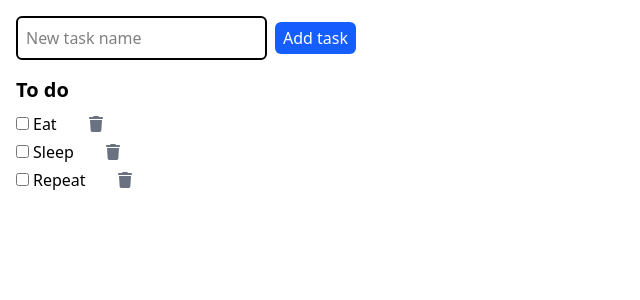
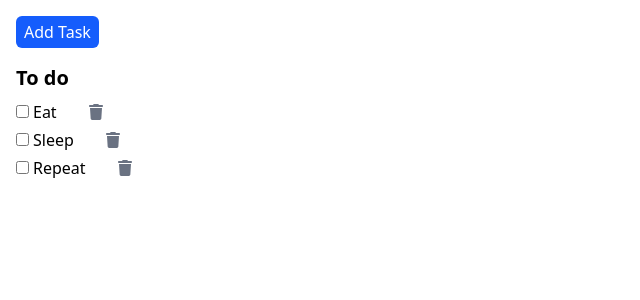
Before and after one commit to KallosP/csc437-asmts-project, a React (Vite) app in the folder packages/labs-week5/: page / in a window 1280 px wide. Shown: the top 300 px of the page, without its empty margins (0-640 px from the left). Built offline with nearby package versions, Linux system fonts and the light colour scheme.

Commit message:
lab 13: implement modal

```diff
--- a/packages/labs-week5/src/App.jsx
+++ b/packages/labs-week5/src/App.jsx
@@ -2,9 +2,11 @@ import TodoItem from './components/TodoItem.jsx'
 import AddTaskForm from './components/AddTaskForm.jsx'
 import { useState } from 'react'
 import { nanoid } from 'nanoid'
+import Modal from './components/Modal.jsx'
 
 function App(props) {
 	const [tasks, setTasks] = useState(props.tasks)
+	const [isOpen, setIsOpen] = useState(false)
 
 	const taskList = tasks.map((task) => (
 		<TodoItem
@@ -20,6 +22,7 @@ function App(props) {
 	function addTask(name) {
 		const newTaskList = [...tasks, { id: `todo-${nanoid()}`, name, completed: false }]
 		setTasks(newTaskList)
+		toggleModal()
 	}
 
 	function deleteTask(id) {
@@ -41,11 +44,24 @@ function App(props) {
 		setTasks(updatedTasks)
 	}
 
+	function toggleModal() {
+		setIsOpen(!isOpen)
+	}
+
 	return (
 		<main className="m-4">
 			{' '}
-			{/* Tailwind: margin level 4 on all sides */}
-			<AddTaskForm onNewTask={addTask} />
+			<button
+				onClick={toggleModal}
+				className="px-2 py-1 rounded-md bg-blue-600 text-white hover:bg-blue-700 active:bg-blue-800">
+				Add Task
+			</button>
+			{isOpen ? (
+				<Modal headerLabel="Add Task" onCloseRequested={toggleModal}>
+					{/* Tailwind: margin level 4 on all sides */}
+					<AddTaskForm onNewTask={addTask} />
+				</Modal>
+			) : null}
 			<section className="flex flex-col mt-4 gap-2">
 				<h1 className="text-xl font-bold">To do</h1>
 				<ul className="flex flex-col gap-1">{taskList}</ul>
--- /dev/null
+++ b/packages/labs-week5/src/components/Modal.jsx
@@ -0,0 +1,33 @@
+import { FontAwesomeIcon } from '@fortawesome/react-fontawesome'
+import { faX } from '@fortawesome/free-solid-svg-icons'
+import { useRef } from 'react'
+
+export default function Modal(props) {
+	const modalRef = useRef(null)
+
+	function handleOverlayClick(event) {
+		// Check if ref exists and the click was outside the modal
+		if (modalRef.current && !modalRef.current.contains(event.target)) {
+			props.onCloseRequested()
+		}
+	}
+	return (
+		// Screen overlay
+		<div
+			onClick={handleOverlayClick}
+			className="flex inset-0 justify-center items-center h-screen w-screen absolute bg-blue-200/50 ">
+			<div ref={modalRef} className="flex flex-col relative h-fit p-4 bg-white rounded-md">
+				<div className="flex justify-between mb-4 align-center items-center">
+					<header className="text-center">{props.headerLabel}</header>
+					<button
+						onClick={props.onCloseRequested}
+						aria-label="Close"
+						className="mt-1 cursor-pointer">
+						<FontAwesomeIcon icon={faX} className="w-2 h-2" />
+					</button>
+				</div>
+				{props.children}
+			</div>
+		</div>
+	)
+}
```
